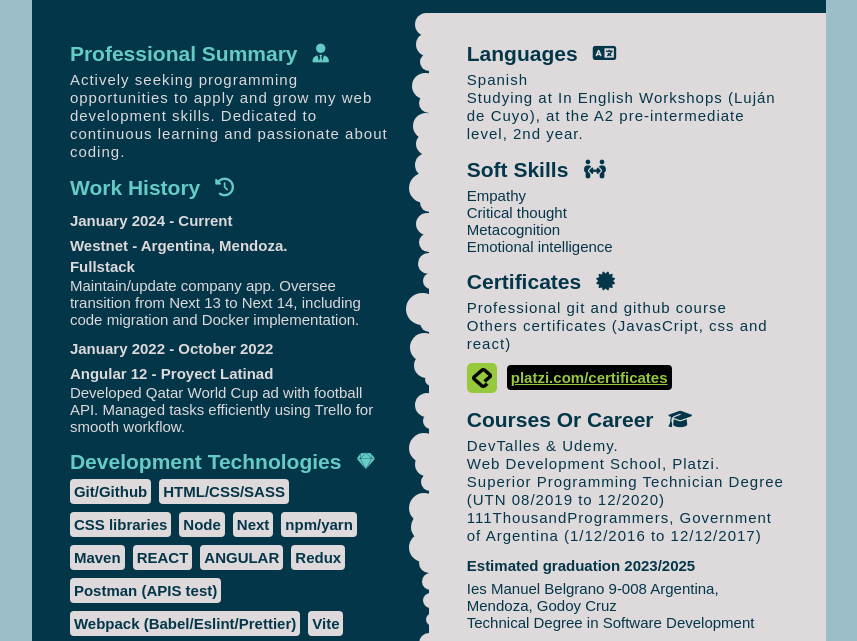
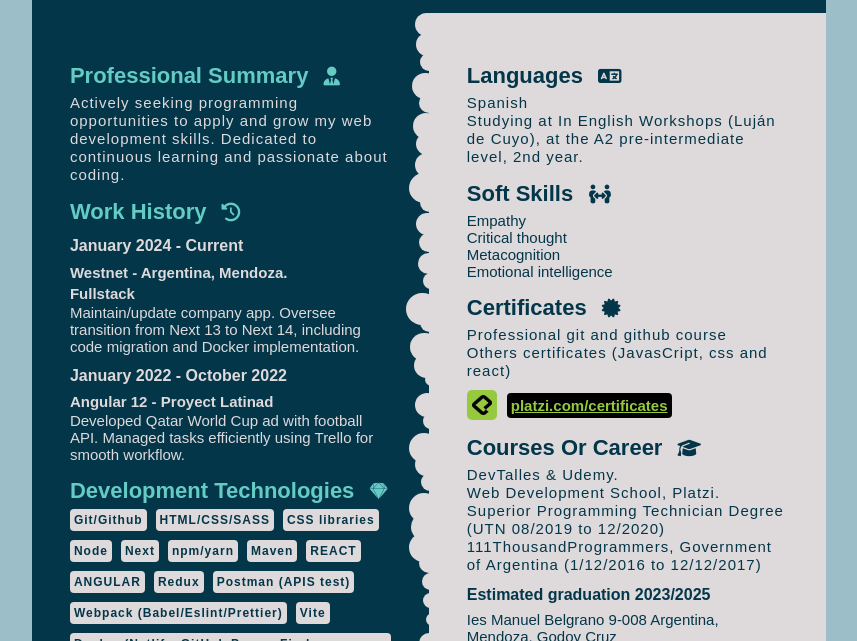
Before and after one commit to Leonardo-Robot-PostRock/cv-leonardo, a plain HTML site: page index.html in a window 1280 px wide. Shown: the part 306-947 px from the top of the page, without its empty margins (211-1068 px from the left). Drawn offline with Linux system fonts and the light colour scheme.

Commit message:
ajusted de etiquetas

```diff
--- a/desktop.css
+++ b/desktop.css
@@ -113,11 +113,11 @@ a {
 }
 
 .container>.container__grid:nth-child(1) {
-    padding: 0.37cm 1cm;
+    padding: 0.95cm 1cm;
 }
 
 .container>.container__grid:nth-child(2) {
-    padding: 0.37cm 1cm;
+    padding: 0.95cm 1cm;
 }
 
 .section>p {
@@ -126,7 +126,11 @@ a {
 }
 
 .content-title>.section-title {
-    font-size: 2.1rem;
+    font-size: 2.2rem;
+}
+
+.section-item>.section-subtitle {
+    font-size: 1.6rem;
 }
 
 .container__grid {
@@ -137,12 +141,14 @@ a {
 .list {
     display: flex;
     flex-wrap: wrap;
+    gap: 9px;
     list-style: none;
 }
 
 .list--item {
     padding: 4px;
-    font-size: 1.5rem;
+    letter-spacing: 1px;
+    font-size: 1.2rem;
 }
 
 .wave {
```
